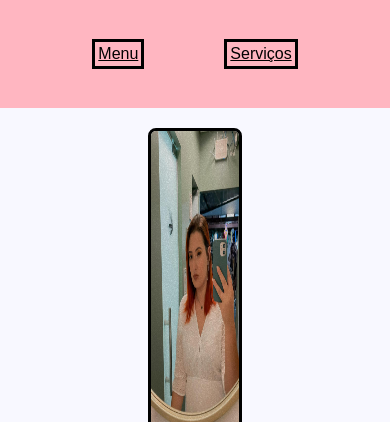
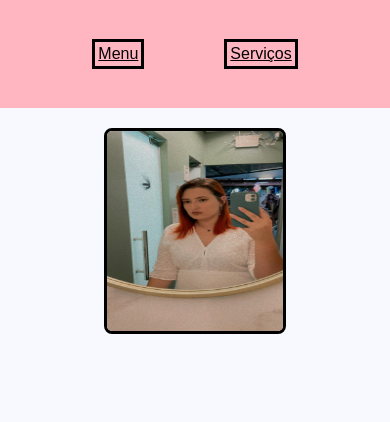
Before and after one commit to RntOliver/Bella-Amori-Nail-Designer, a plain HTML site: page index.html in a window 390 px wide. Shown: the top 422 px of the page. Drawn offline with Linux system fonts and the light colour scheme.

Commit message:
Update style.css

```diff
--- a/styles/style.css
+++ b/styles/style.css
@@ -129,4 +129,9 @@ body{
     .apresentacao__conteudo{
        width: auto;
     }
+
+    .imagem{
+        width: 50%;
+        height: 200px;
+    }
  }
```
